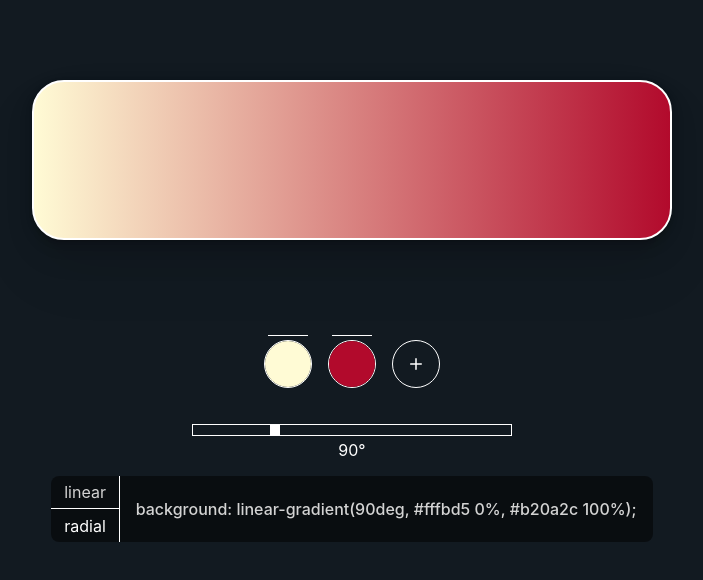
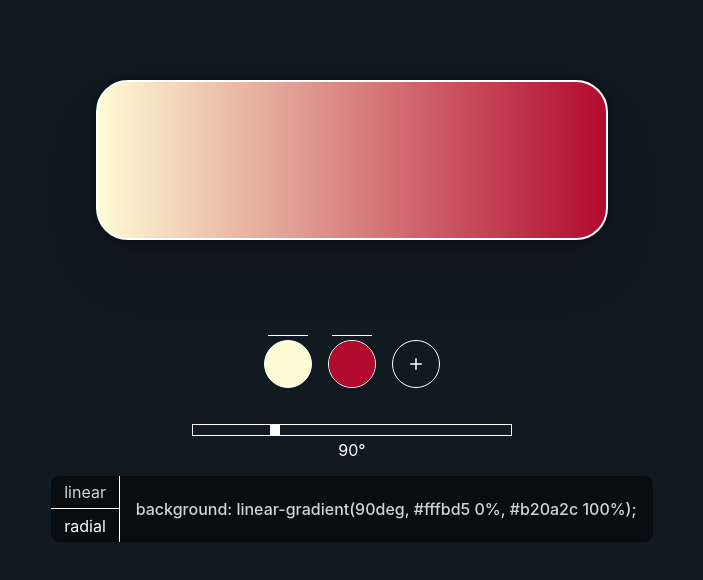
Before and after one commit to emre-cil/gradient-generator, a React (Create React App) app: page / in a window 1280 px wide. Shown: the top 580 px of the page, without its empty margins (288-991 px from the left). Built offline with nearby package versions, Linux system fonts and the light colour scheme; the HTML template or start-up script is replaced by a standard one.

Commit message:
inputs css fixed

```diff
--- a/src/App.js
+++ b/src/App.js
@@ -168,8 +168,14 @@ const ThemeWrapper = styled.div.attrs((props) => ({
   margin: 5rem auto;
   border: 2px solid white;
   border-radius: 2rem;
-  width: 50vw;
+  width: 40vw;
   height: 10rem;
+  @media (max-width: 768px) {
+    width: calc(60vw + 4.1rem);
+  }
+  @media (max-width: 1200px) {
+    width: 60vw;
+  }
 `;
 
 const Pickers = styled.div`
@@ -183,7 +189,7 @@ const Pickers = styled.div`
 const Range = styled.input`
   margin-top: 1rem;
   width: 20rem;
-  @media screen and (max-width: 768px) {
+  @media (max-width: 768px) {
     width: calc(60vw + 4.1rem);
   }
   overflow: hidden;
--- a/src/components/ColorPicker/index.js
+++ b/src/components/ColorPicker/index.js
@@ -12,7 +12,7 @@ const ColorPicker = (props) => {
 
   return (
     <>
-      <ColorInputWrapper>
+      <ColorInputWrapper color={props.picker.value}>
         <ColorInput
           type="color"
           value={props.picker.value}
@@ -33,6 +33,9 @@ const ColorInputWrapper = styled.div`
   border: 1px solid white;
   border-radius: 50%;
   overflow: hidden;
+  padding: 0.001rem;
+  border-radius: 50%;
+  background-color: ${(props) => props.color};
 `;
 
 const ColorInput = styled.input`
```
